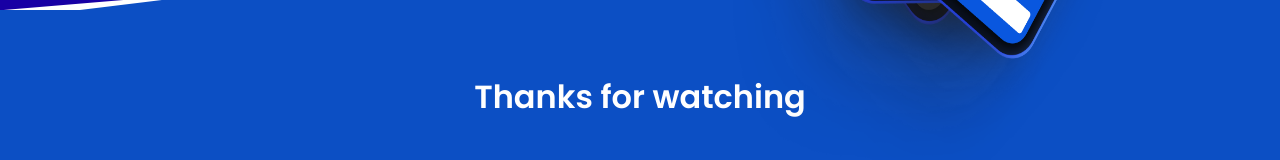
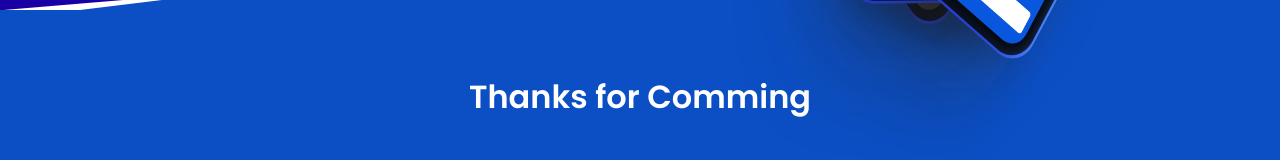
Before and after one commit to Chideraa042/med-health-assistant, a React (Create React App) app: page / in a window 1280 px wide. Shown: the part 730-890 px from the top of the page. Built offline with nearby package versions, Linux system fonts and the light colour scheme.

Commit message:
demo added

```diff
--- a/src/App.js
+++ b/src/App.js
@@ -7,8 +7,7 @@ function App() {
     <div className="App">
       <Navbar />
       <Header />
-      <h1>Thanks for watching
-      </h1>
+      <h1>Thanks for Comming</h1>
     </div>
   );
 }
```
